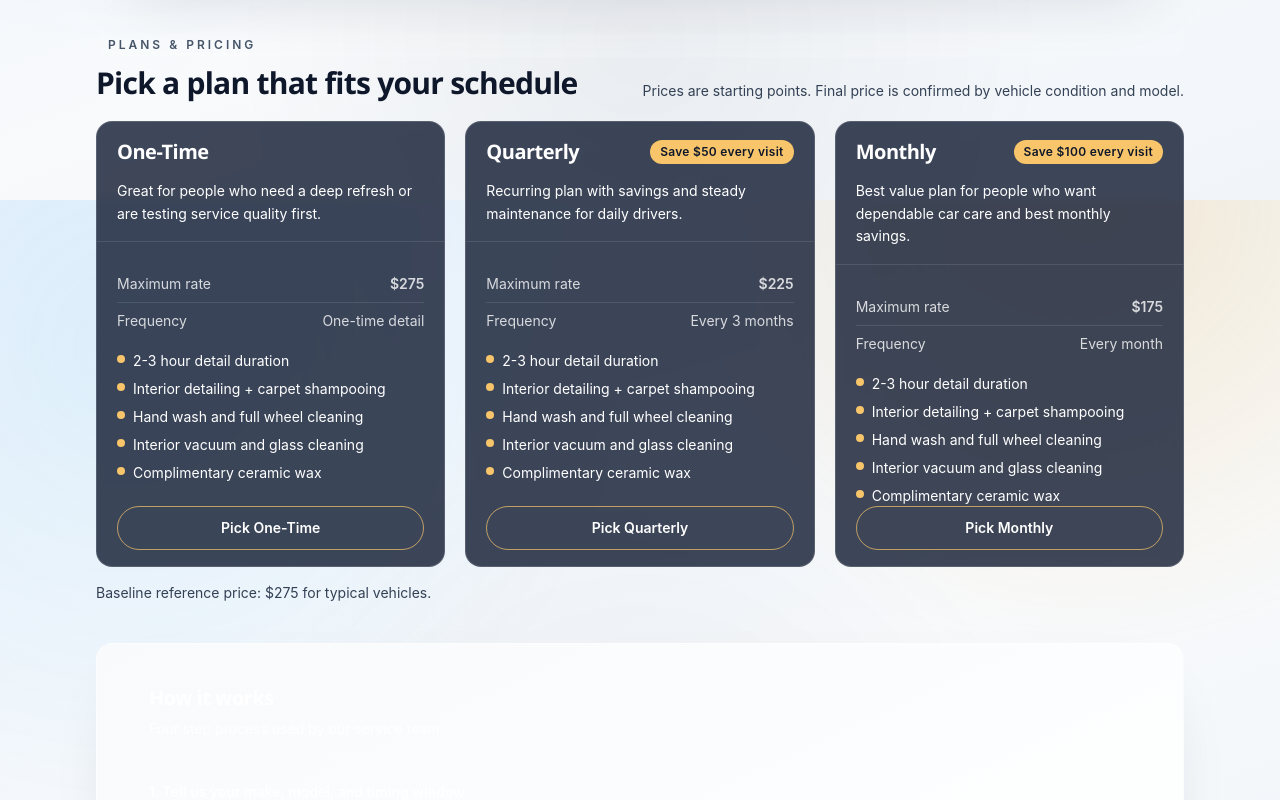
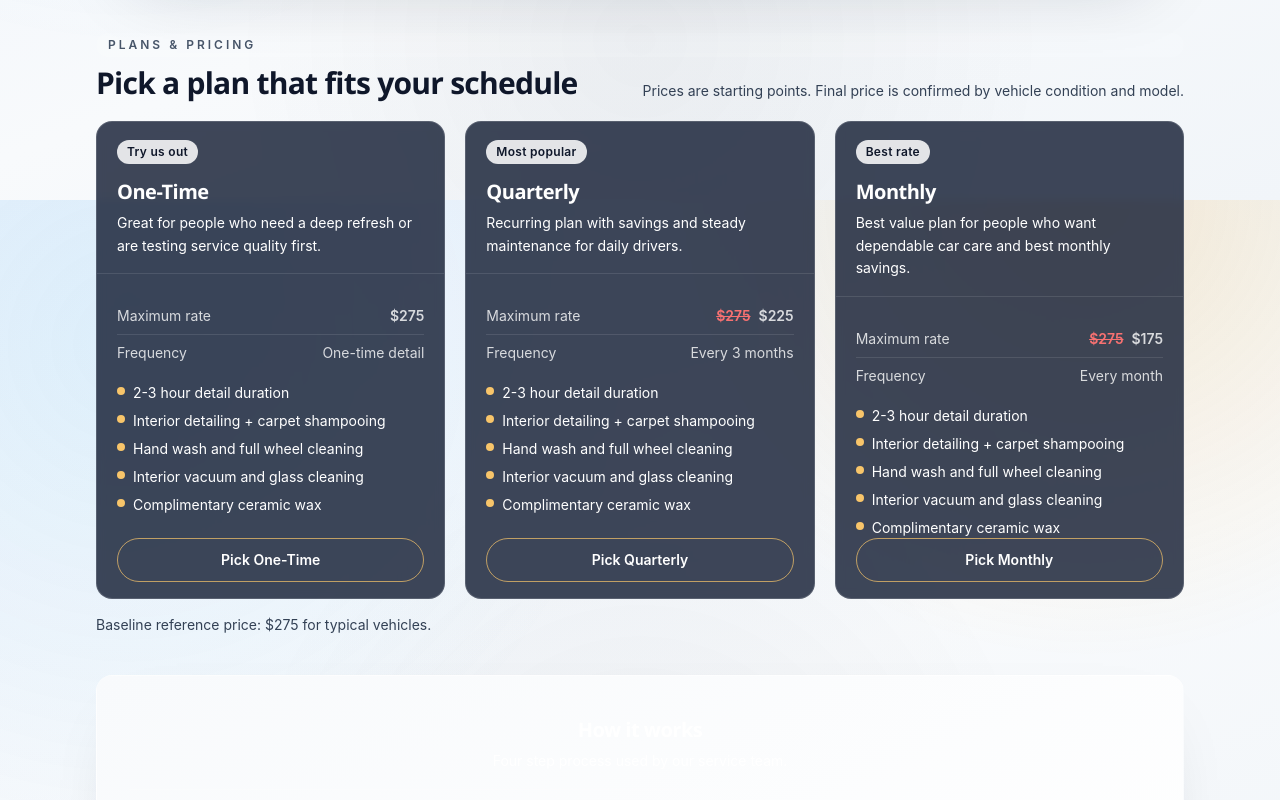
Before and after one commit to jakerslam/Diablo-Auto-Detailing-Website, a SvelteKit app: page / in a window 1280 px wide. Shown: the part 1400-2200 px from the top of the page. Built offline with nearby package versions, Linux system fonts and the light colour scheme.

Commit message:
Show savings with crossed-out list price and plan badges

```diff
--- a/src/routes/+page.svelte
+++ b/src/routes/+page.svelte
@@ -117,6 +117,15 @@
         'Recurring plans give structured reminders and discounted pricing for better upkeep and fewer surprises.'
     }
   ];
+
+  const getPlanBadge = (planId: PlanType) => {
+    if (planId === 'quarterly') return 'Most popular';
+    if (planId === 'monthly') return 'Best rate';
+    return 'Try us out';
+  };
+
+  const getListPrice = (recommendedPrice: number, discount?: number) =>
+    discount ? recommendedPrice + discount : recommendedPrice;
 
   function trackEvent(eventName: string, detail: Record<string, string | number | boolean>) {
     if (typeof window === 'undefined') return;
@@ -306,11 +315,11 @@
             className={`h-full flex flex-col ${index === servicePlans.length - 1 ? 'border-glow-400/50' : ''}`}
           >
             <CardHeader>
+              <div class="mb-2">
+                <Badge className="bg-white/85">{getPlanBadge(plan.id)}</Badge>
+              </div>
               <div class="mb-2 flex items-center justify-between gap-2">
                 <CardTitle>{plan.name}</CardTitle>
-                {#if plan.badge}
-                  <Badge>{plan.badge}</Badge>
-                {/if}
               </div>
               <CardDescription>{plan.description}</CardDescription>
             </CardHeader>
@@ -318,7 +327,14 @@
               <dl class="mt-4 space-y-2 text-sm text-white/80">
                 <div class="flex justify-between border-b border-white/10 pb-2">
                   <dt>Maximum rate</dt>
-                  <dd class="font-semibold">${plan.recommendedPrice}</dd>
+                  {#if plan.discount}
+                    <dd class="flex items-center gap-2 font-semibold">
+                      <span class="text-sm text-red-400 line-through">${getListPrice(plan.recommendedPrice, plan.discount)}</span>
+                      <span>${plan.recommendedPrice}</span>
+                    </dd>
+                  {:else}
+                    <dd class="font-semibold">${plan.recommendedPrice}</dd>
+                  {/if}
                 </div>
                 <div class="flex justify-between pb-2">
                   <dt>Frequency</dt>
@@ -354,9 +370,9 @@
 
     <section id="how" class="grid gap-6 md:grid-cols-1">
       <Card className="diablo-surface">
-        <CardHeader>
-          <CardTitle>How it works</CardTitle>
-          <CardDescription>Four step process used by our service team.</CardDescription>
+        <CardHeader className="items-center text-center">
+          <CardTitle className="w-full">How it works</CardTitle>
+          <CardDescription className="w-full">Four step process used by our service team.</CardDescription>
         </CardHeader>
         <CardContent>
           <ol class="mt-2 space-y-4 text-white/80">
```
